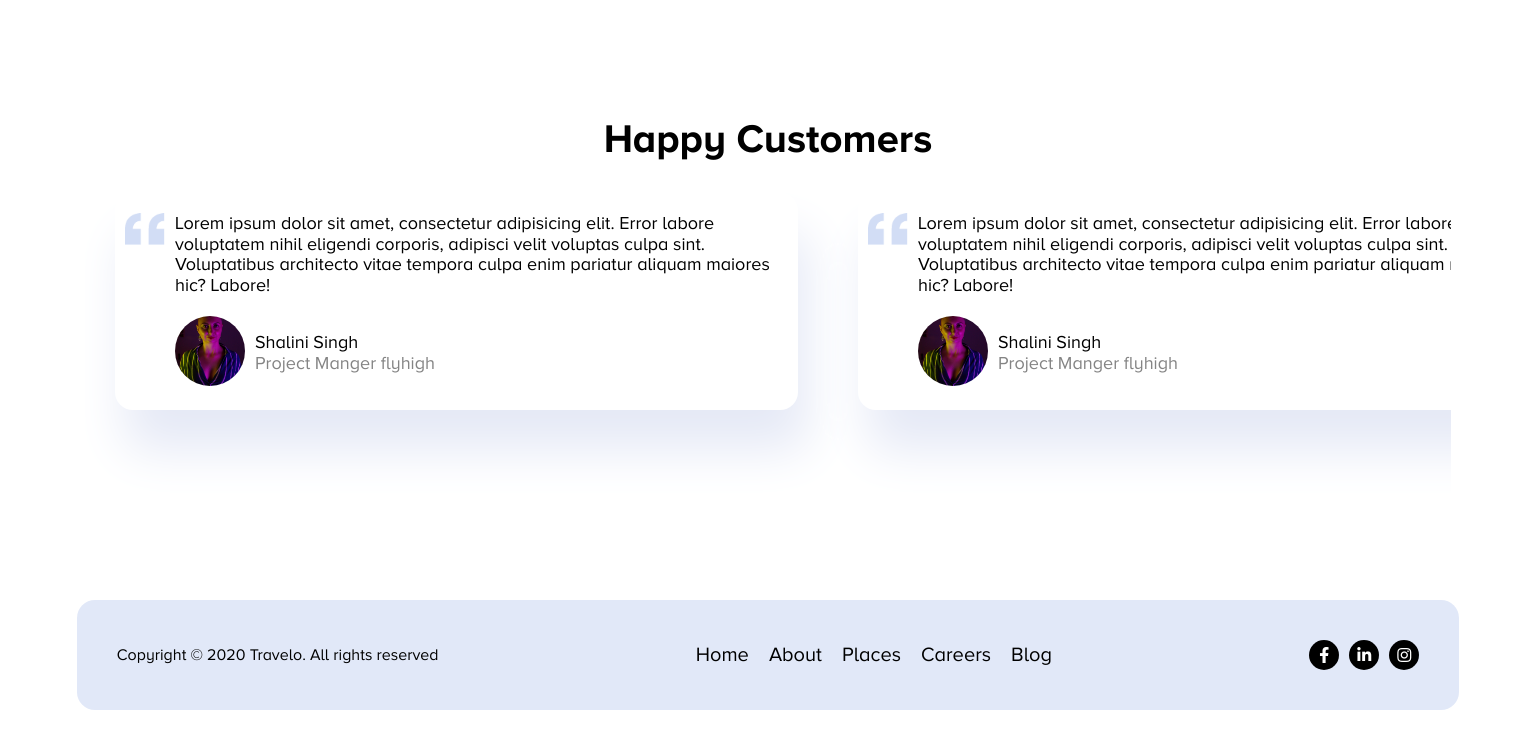
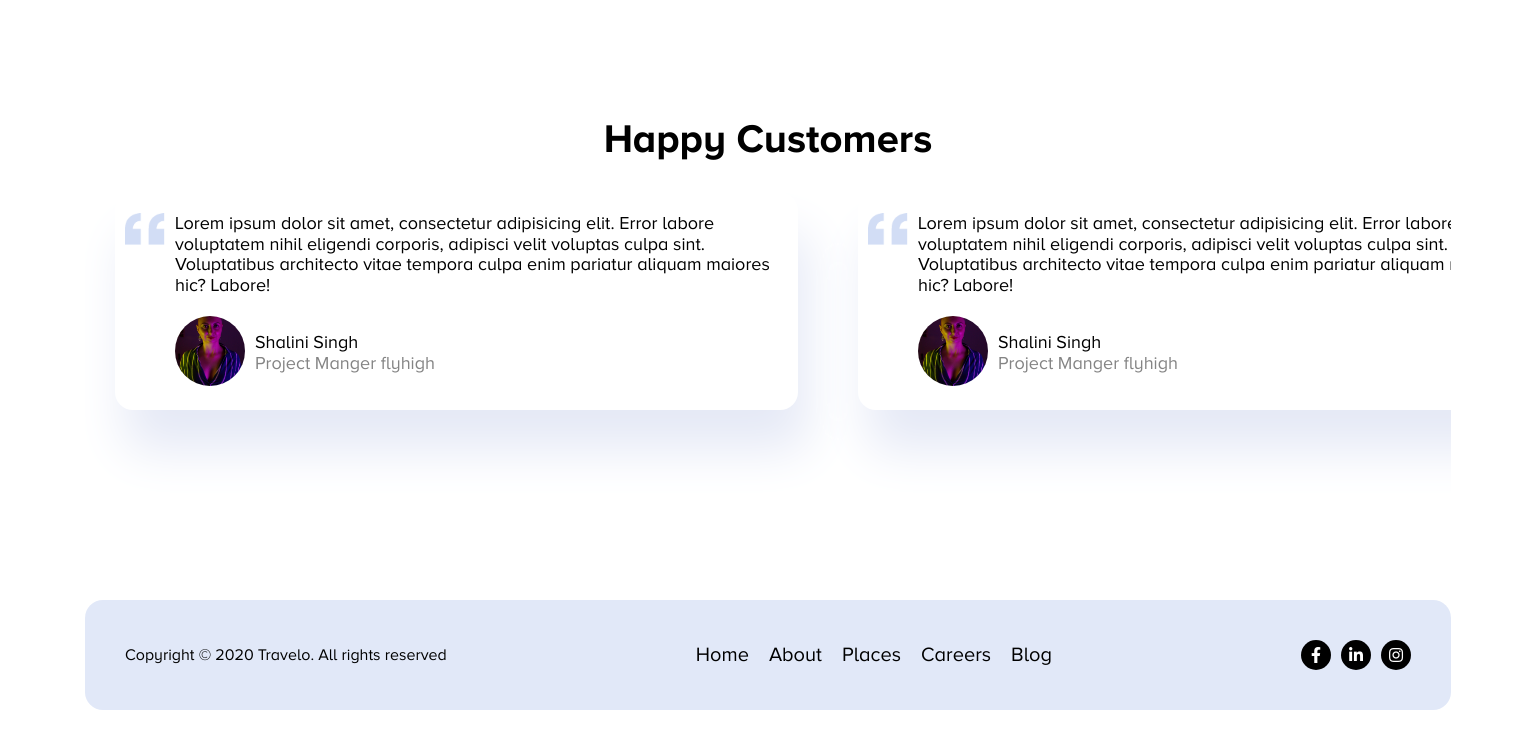
Before and after one commit to 0x41-li/travelo, a plain HTML site: page index.html in a window 1536 px wide. Shown: the part 3219-3967 px from the top of the page. Drawn offline with Linux system fonts and the light colour scheme.

Commit message:
Max width added to the footer

```diff
--- a/assets/css/main.css
+++ b/assets/css/main.css
@@ -1463,4 +1463,8 @@ footer {
     max-width: 1366px;
     margin: auto;
   }
+
+  footer {
+    max-width: 1366px;
+  }
 }
```
